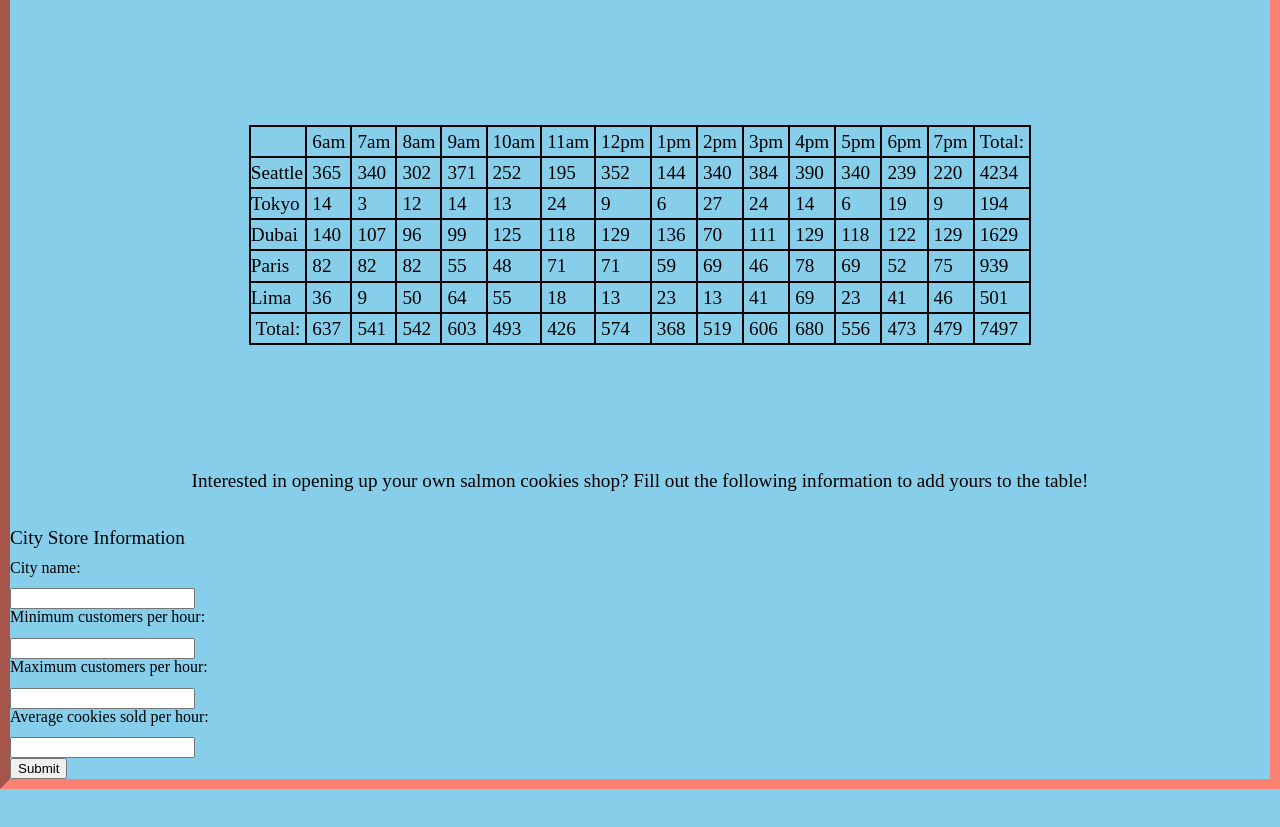
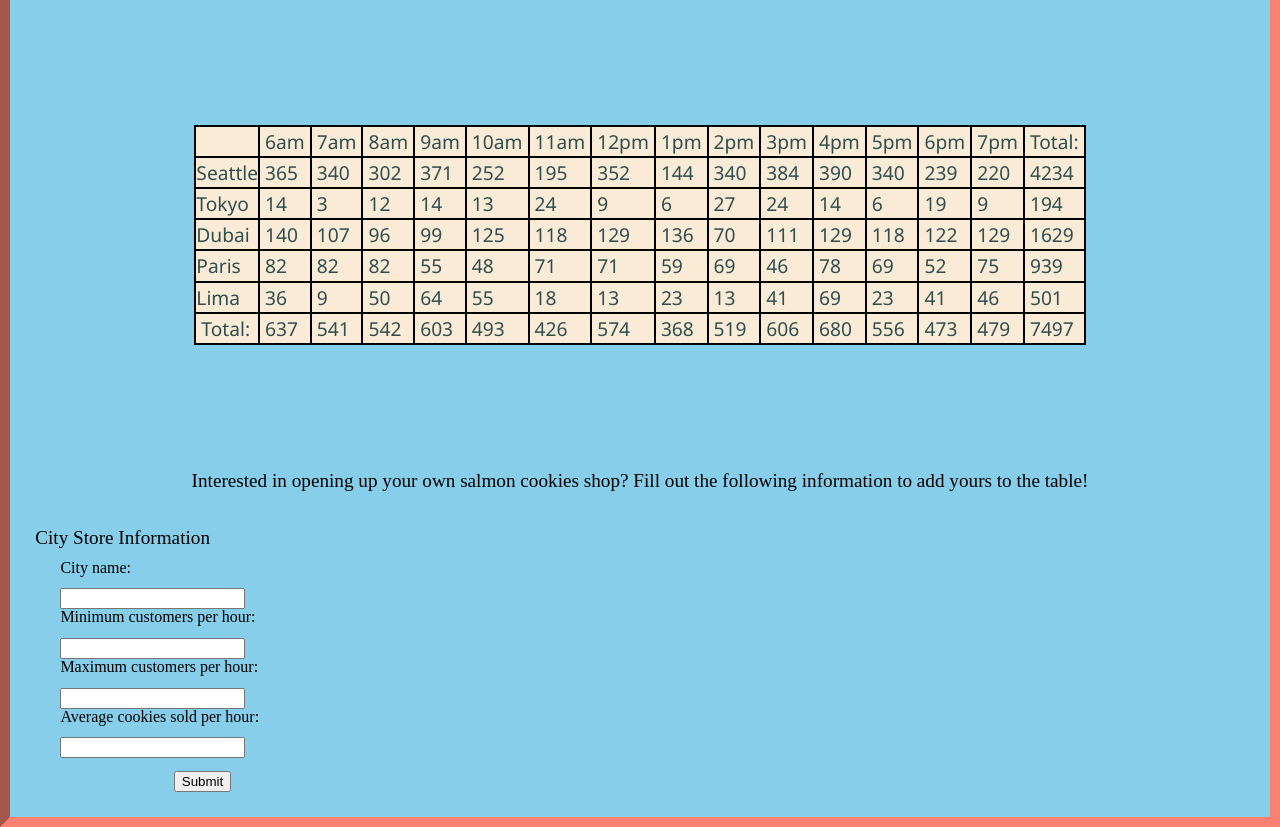
Before and after one commit to AlMonkman/cookie-stand-nights, a plain HTML site: page sales.html in a window 1280 px wide. Shown: the part 280-1107 px from the top of the page. Before the commit the page ends 1069 px from the top, so only its background shows below. Drawn offline with Linux system fonts and the light colour scheme.

Commit message:
Finished up styling the page and changed up fonts and font colors per the instructions

```diff
--- a/css/style.css
+++ b/css/style.css
@@ -12,6 +12,7 @@ h1 {
   font-family: 'Staatliches', cursive;
   font-size: 300%;
   margin-top: 2%;
+  color: darkred;
 }
 
 main h1{
@@ -63,12 +64,14 @@ body{
 table {
   font-size: larger;
   margin-bottom: 10%;
+  background-color: antiquewhite;
 }
 
 tr, th, td {
   border: 2px black solid;
   padding: 5px;
-
+  font-family:'Segoe UI', Tahoma, Geneva, Verdana, sans-serif ;
+  color: darkslategray;
 }
 
 article{
@@ -129,9 +132,19 @@ p{
 label{
   display: block;
   margin-bottom: 1%;
+  margin-left: 4%;
 }
 
 legend{
   margin-bottom: 1%;
   font-size: larger;
+  margin-left: 2%;
 }
+
+input{
+  margin-left: 4%;
+}
+
+button{
+  margin: 1% 0 2% 13%;
+}
```
